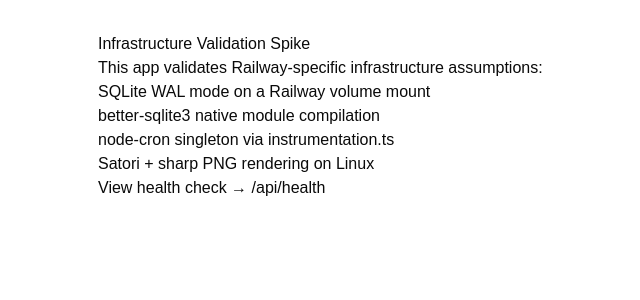
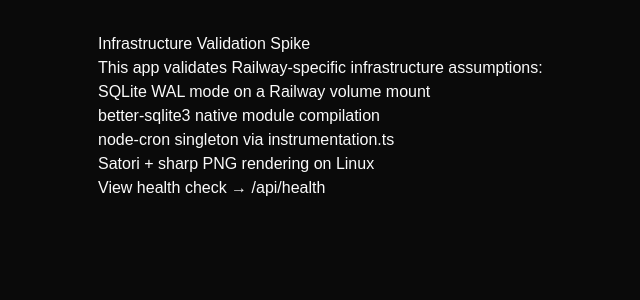
Before and after one commit to simonash227/social, a Next.js app: page / in a window 1280 px wide. Shown: the top 300 px of the page, without its empty margins (274-914 px from the left). Built offline with nearby package versions, Linux system fonts and the light colour scheme.

Commit message:
feat(01-03): create theme provider and configure dark-only root layout
- Add src/components/theme-provider.tsx wrapping next-themes ThemeProvider
- Update root layout with suppressHydrationWarning, Inter font, dark-only ThemeProvider
- Add antialiased body class

```diff
--- a/src/app/layout.tsx
+++ b/src/app/layout.tsx
@@ -1,9 +1,10 @@
 import type { Metadata } from 'next'
 import './globals.css'
-import { Geist } from "next/font/google";
-import { cn } from "@/lib/utils";
+import { Inter } from 'next/font/google'
+import { cn } from '@/lib/utils'
+import { ThemeProvider } from '@/components/theme-provider'
 
-const geist = Geist({subsets:['latin'],variable:'--font-sans'});
+const inter = Inter({ subsets: ['latin'], variable: '--font-sans' })
 
 export const metadata: Metadata = {
   title: 'Social Content Engine',
@@ -16,8 +17,17 @@
   children: React.ReactNode
 }>) {
   return (
-    <html lang="en" className={cn("font-sans", geist.variable)}>
-      <body>{children}</body>
+    <html lang="en" className={cn('dark font-sans', inter.variable)} suppressHydrationWarning>
+      <body className="antialiased">
+        <ThemeProvider
+          attribute="class"
+          defaultTheme="dark"
+          enableSystem={false}
+          disableTransitionOnChange
+        >
+          {children}
+        </ThemeProvider>
+      </body>
     </html>
   )
 }
--- /dev/null
+++ b/src/components/theme-provider.tsx
@@ -0,0 +1,10 @@
+'use client'
+
+import * as React from 'react'
+import { ThemeProvider as NextThemesProvider } from 'next-themes'
+
+type ThemeProviderProps = React.ComponentProps<typeof NextThemesProvider>
+
+export function ThemeProvider({ children, ...props }: ThemeProviderProps) {
+  return <NextThemesProvider {...props}>{children}</NextThemesProvider>
+}
```
